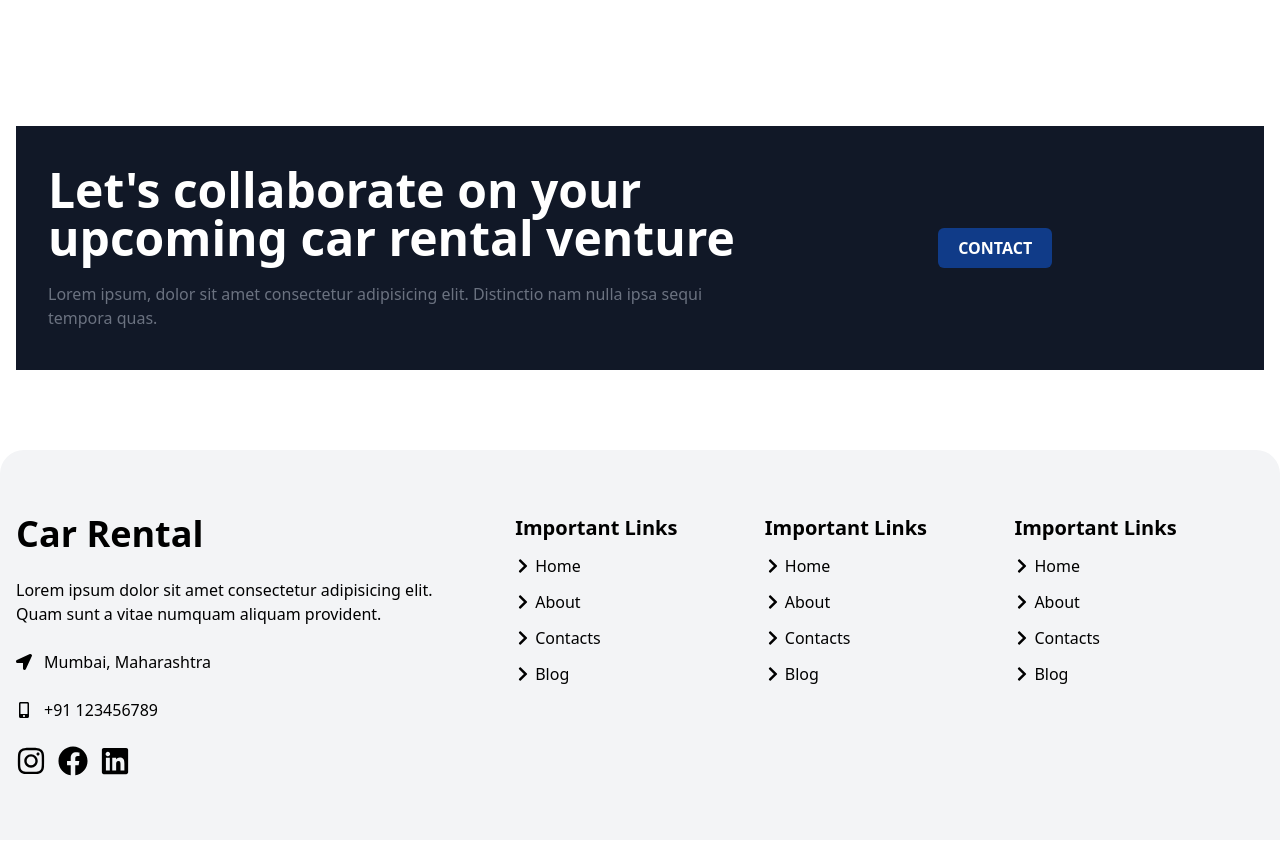
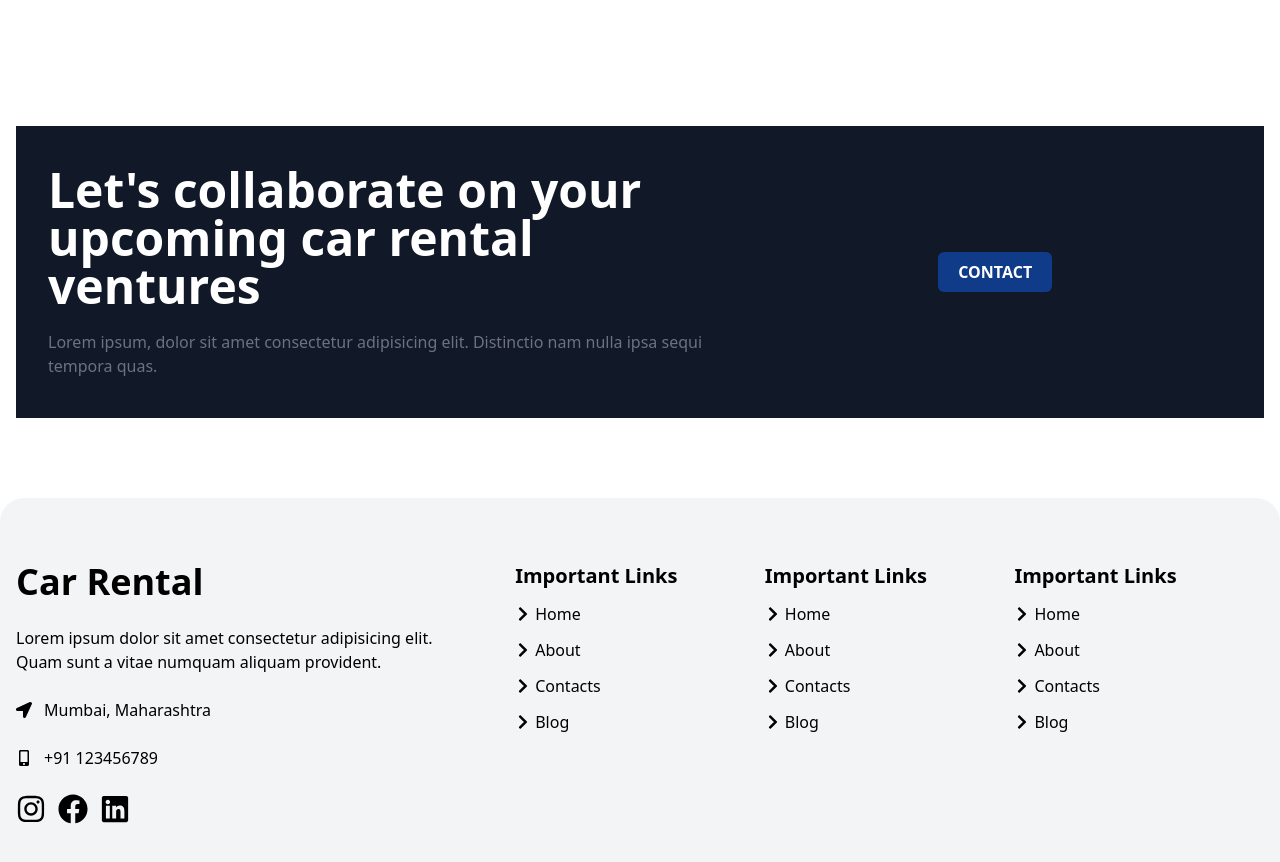
Before and after one commit to jainoos007/Car-Rental, a React (Vite) app: page / in a window 1280 px wide. Shown: the part 3390-4252 px from the top of the page. Before the commit the page ends 4230 px from the top, so only its background shows below. Built offline with nearby package versions, Linux system fonts and the light colour scheme.

Commit message:
minor change

```diff
--- a/src/Components/Contact/Contact.jsx
+++ b/src/Components/Contact/Contact.jsx
@@ -4,10 +4,14 @@ const Contact = () => {
   return (
     <div>
       <div className="container">
-        <div className=" grid grid-cols-10 bg-gray-900 mt-32 py-10 px-8">
+        <div
+          data-aos="zoom-in"
+          data-aos-duration="1000"
+          className=" grid grid-cols-10 bg-gray-900 mt-32 py-10 px-8"
+        >
           <div className="col-span-6 space-y-5">
             <h1 className="text-white font-bold text-5xl">
-              Let's collaborate on your upcoming car rental venture
+              Let's collaborate on your upcoming car rental ventures
             </h1>
             <p className="text-gray-500">
               Lorem ipsum, dolor sit amet consectetur adipisicing elit.
```
